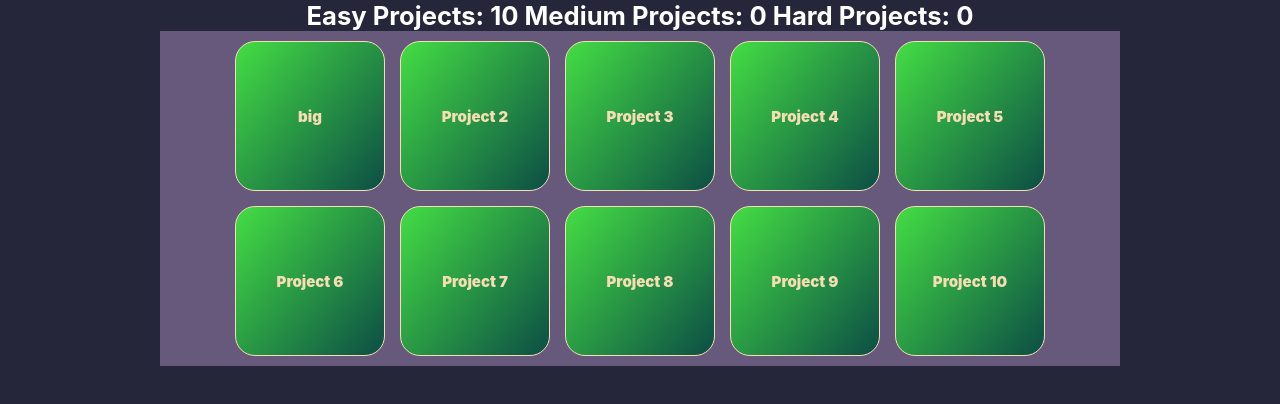
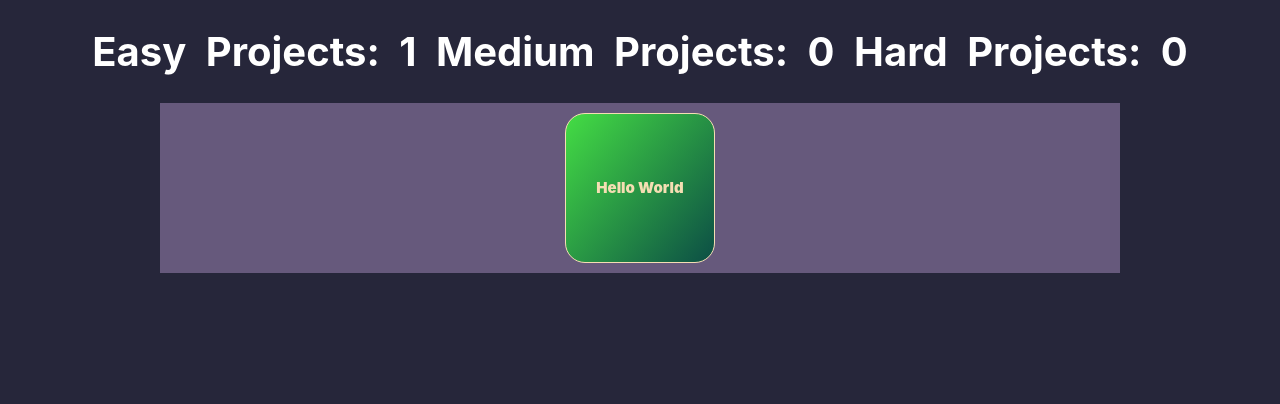
Before and after one commit to Jaybat-code/Bottomless-Repo, a plain HTML site: page Index/index.html in a window 1280 px wide. Drawn offline with Linux system fonts and the light colour scheme.

Commit message:
Global Stylesheets Created

```diff
--- a/Index/index.html
+++ b/Index/index.html
@@ -7,18 +7,9 @@
     <link rel="stylesheet" href="style.css">
 </head>
 <body>
-    <h1>Easy Projects: <span id="numOfEasy"></span> Medium Projects: <span id="numOfMed"></span> Hard Projects: <span id="numOfHard"></span> </h1>
+    <h1>Easy Projects: <span id="numOfEasy"></span>  Medium Projects: <span id="numOfMed"></span> Hard Projects: <span id="numOfHard"></span> </h1>
     <div class="grey-box">
-        <a href="project1.html" class="easy">big</a>
-        <a href="project2.html" class="easy">Project 2</a>
-        <a href="project3.html" class="easy">Project 3</a>
-        <a href="project4.html" class="easy">Project 4</a>
-        <a href="project5.html" class="easy">Project 5</a>
-        <a href="project6.html" class="easy">Project 6</a>
-        <a href="project7.html" class="easy">Project 7</a>
-        <a href="project8.html" class="easy">Project 8</a>
-        <a href="project9.html" class="easy">Project 9</a>
-        <a href="project10.html" class="easy">Project 10</a>
+        <a class="easy" href="/Hello-World/hw.html">Hello World</a>
     </div>
 
     <script src="app.js"></script>
--- a/Index/style.css
+++ b/Index/style.css
@@ -66,8 +66,9 @@ a:hover{
 h1{
     color:white;
     text-align: center;
-    font-size: 2vw;
-    margin:0;
+    font-size: 40px;
+    margin:20 auto;
+    word-spacing: 10px;
 }
 @media (max-width: 500px){
 h1{
@@ -79,8 +80,3 @@ span{
     padding-right: 8px;
 }
 };
-
-
-span{
-    padding-right:50px;
-}
```
Also changed, not shown: Global Styles/footer.css (added, +21 -0 lines), Hello-World/hw.html (+4 -1 lines), Hello-World/hw.css (added), Hello-World/hw.js (added).
